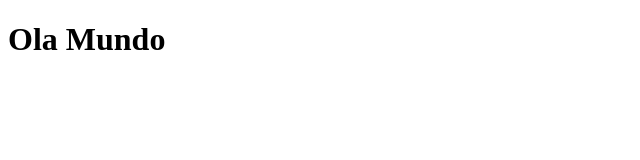
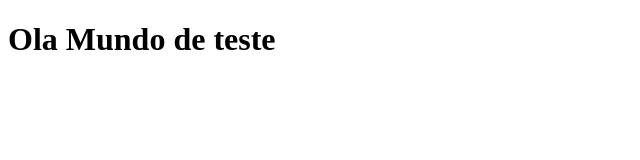
Before and after one commit to Adromane/Teste, a plain HTML site: page Index.html in a window 1280 px wide. Shown: the whole page, without its empty margins (0-640 px from the left). Drawn offline with Linux system fonts and the light colour scheme.

Commit message:
Update Index.html

```diff
--- a/Index.html
+++ b/Index.html
@@ -7,7 +7,7 @@
     <title>Document</title>
 </head>
 <body>
-    <h1>Ola Mundo</h1>
+    <h1>Ola Mundo de teste</h1>
 
 </body>
 </html>
```
